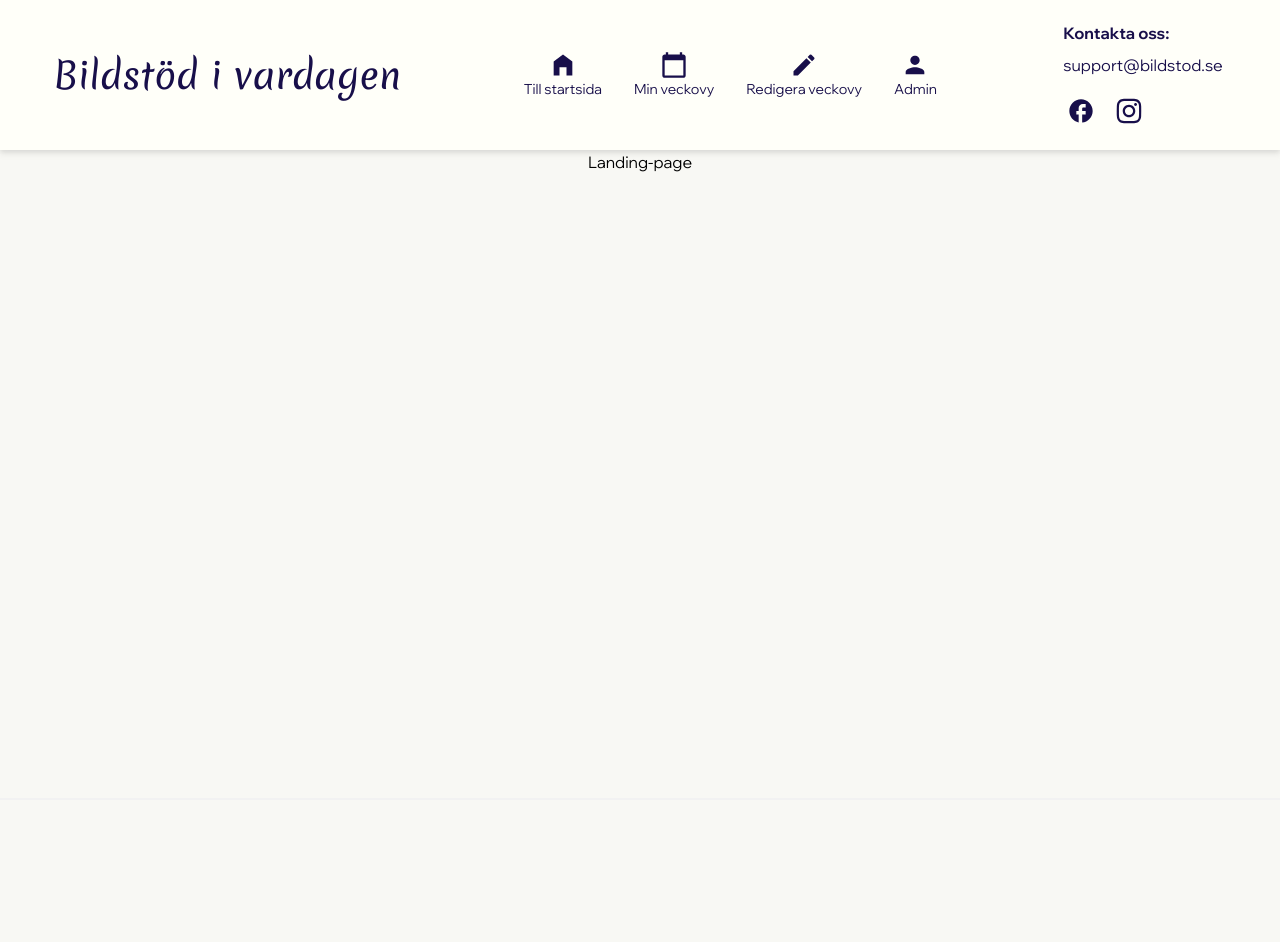
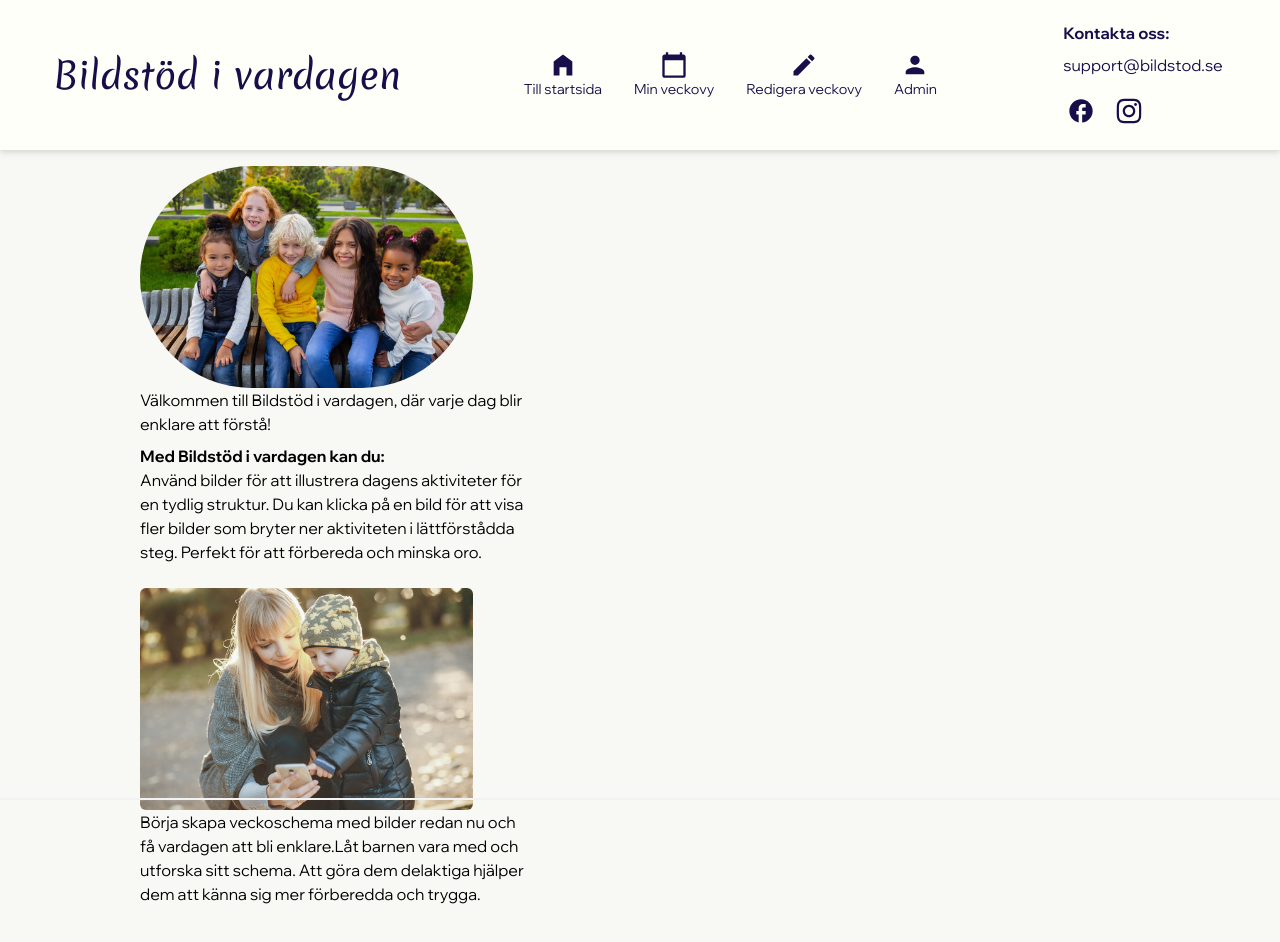
Before and after one commit to QueAnkan/graduation-project, a React (Vite) app: page / in a window 1280 px wide. Shown: the top 942 px of the page. Built offline with nearby package versions, Linux system fonts and the light colour scheme.

Commit message:
started on landingpage and added two new photo to assets

```diff
--- a/src/routes/LandingPage.jsx
+++ b/src/routes/LandingPage.jsx
@@ -1,13 +1,38 @@
-
+import fiveKids from '../assets/fivekidsinagroup.jpg'
+import adultChild from '../assets/adultandchild.jpg'
 
 const LandingPage = () => {
 
 	return (
-		<>
-		<h1>Landing-page</h1>
-		</>
+		<section className='flex flex-col'>
+				<div className='mt-2 mx-1 p-2 md:grid-rows-2'>
+					<div className='flex'>
+						<img
+							src={fiveKids}
+							alt="Five children of different nationalities are sitting on a bench"
+							className='rounded-full max-w-full h-auto sm:w-3/4 md:w-1/2 lg:w-1/3'
+							/>
+					</div>
+					<article className='max-w-sm'>
+					<h1> Välkommen till Bildstöd i vardagen, där varje dag blir enklare att förstå!</h1>
+					<h2 className='font-bold mt-2'>Med Bildstöd i vardagen kan du:</h2>
+					<p>Använd bilder för att illustrera dagens aktiviteter för en tydlig struktur. Du kan klicka på en bild för att visa fler bilder som bryter ner aktiviteten i lättförstådda steg. Perfekt för att förbereda och minska oro. </p>
+					</article>
+				</div>
+				<div className='mt-2 mx-1 p-2'>
+					<img
+						src={adultChild}
+						alt="Female adult and a child sitting together and look at a mobilephone"
+						className='rounded-md sm:w-3/4 md:w-1/2 lg:w-1/3'/>
+					<article className='max-w-sm'>
+						<p>Börja skapa veckoschema med bilder redan nu och få vardagen att bli enklare.Låt barnen vara med och utforska sitt schema. Att göra dem delaktiga hjälper dem att känna sig mer förberedda och trygga.  </p>
+					</article>
+				</div>
+		</section>
 	)
 }
 
 
 export default LandingPage
+
+/**/
```
Also changed, not shown: src/assets/adultandchild.jpg (added), src/assets/fivekidsinagroup.jpg (added).
